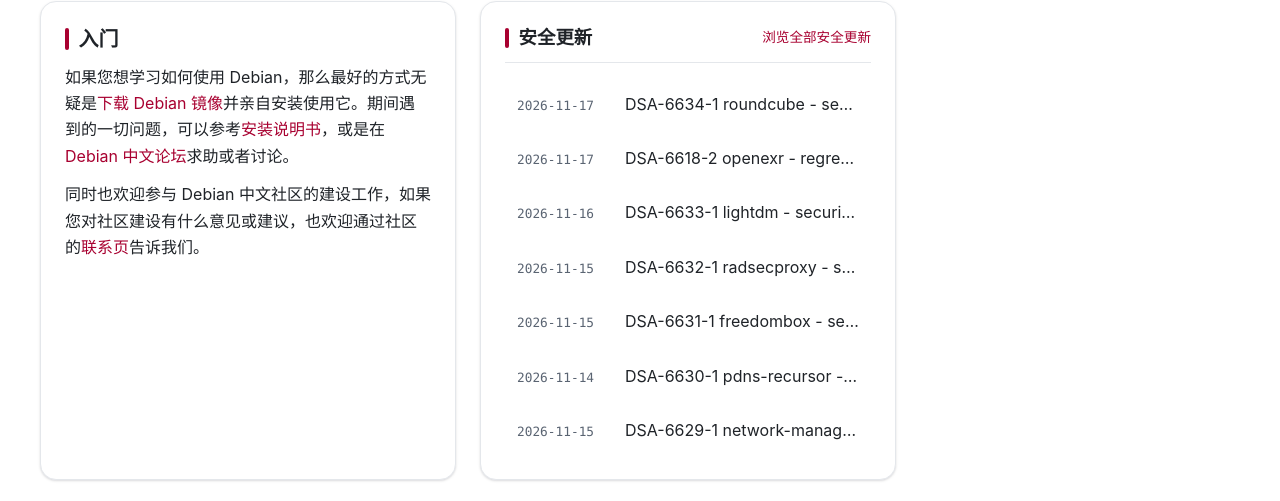
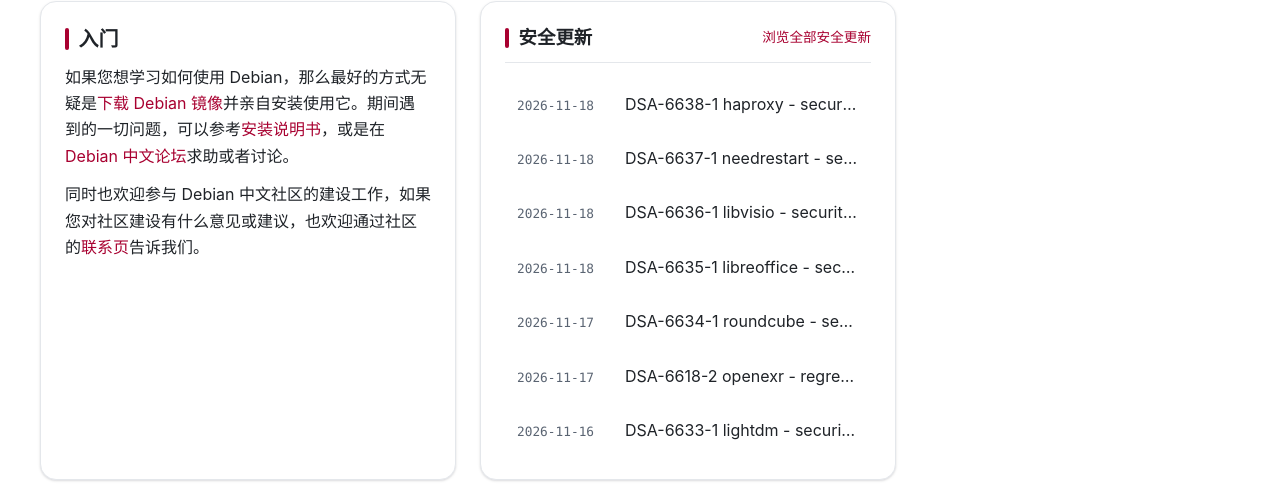
Before and after one commit to debiancn/debiancn.org, a plain HTML site: page index.html in a window 1280 px wide. Shown: the part 1502-2003 px from the top of the page. Drawn offline with Linux system fonts and the light colour scheme.

Commit message:
action auto update

```diff
--- a/index.html
+++ b/index.html
@@ -1,7 +1,6 @@
 <!DOCTYPE html>
 <html lang="zh-CN">
 <head>
-<meta http-equiv="Content-Type" content="text/html; charset=UTF-8">
 <meta charset="UTF-8">
 <meta name="viewport" content="width=device-width, initial-scale=1">
 <meta name="color-scheme" content="light dark">
@@ -114,6 +113,18 @@
               </div>
               <ul class="update-list">
                 <li class="update-item">
+<time class="update-date" datetime="2026-11-18">2026-11-18</time><a class="update-title" href="https://lists.debian.org/debian-security-announce/2026/msg00559.html">DSA-6638-1 haproxy - security update</a>
+</li>
+<li class="update-item">
+<time class="update-date" datetime="2026-11-18">2026-11-18</time><a class="update-title" href="https://lists.debian.org/debian-security-announce/2026/msg00558.html">DSA-6637-1 needrestart - security update</a>
+</li>
+<li class="update-item">
+<time class="update-date" datetime="2026-11-18">2026-11-18</time><a class="update-title" href="https://lists.debian.org/debian-security-announce/2026/msg00557.html">DSA-6636-1 libvisio - security update</a>
+</li>
+<li class="update-item">
+<time class="update-date" datetime="2026-11-18">2026-11-18</time><a class="update-title" href="https://lists.debian.org/debian-security-announce/2026/msg00556.html">DSA-6635-1 libreoffice - security update</a>
+</li>
+<li class="update-item">
 <time class="update-date" datetime="2026-11-17">2026-11-17</time><a class="update-title" href="https://lists.debian.org/debian-security-announce/2026/msg00555.html">DSA-6634-1 roundcube - security update</a>
 </li>
 <li class="update-item">
@@ -121,18 +132,6 @@
 </li>
 <li class="update-item">
 <time class="update-date" datetime="2026-11-16">2026-11-16</time><a class="update-title" href="https://lists.debian.org/debian-security-announce/2026/msg00553.html">DSA-6633-1 lightdm - security update</a>
-</li>
-<li class="update-item">
-<time class="update-date" datetime="2026-11-15">2026-11-15</time><a class="update-title" href="https://lists.debian.org/debian-security-announce/2026/msg00552.html">DSA-6632-1 radsecproxy - security update</a>
-</li>
-<li class="update-item">
-<time class="update-date" datetime="2026-11-15">2026-11-15</time><a class="update-title" href="https://lists.debian.org/debian-security-announce/2026/msg00551.html">DSA-6631-1 freedombox - security update</a>
-</li>
-<li class="update-item">
-<time class="update-date" datetime="2026-11-14">2026-11-14</time><a class="update-title" href="https://lists.debian.org/debian-security-announce/2026/msg00550.html">DSA-6630-1 pdns-recursor - security update</a>
-</li>
-<li class="update-item">
-<time class="update-date" datetime="2026-11-15">2026-11-15</time><a class="update-title" href="https://lists.debian.org/debian-security-announce/2026/msg00549.html">DSA-6629-1 network-manager-iodine - security update</a>
 </li>
               </ul>
             </section>
```
Also changed, not shown: privacy-terms.html (+0 -1 lines).
